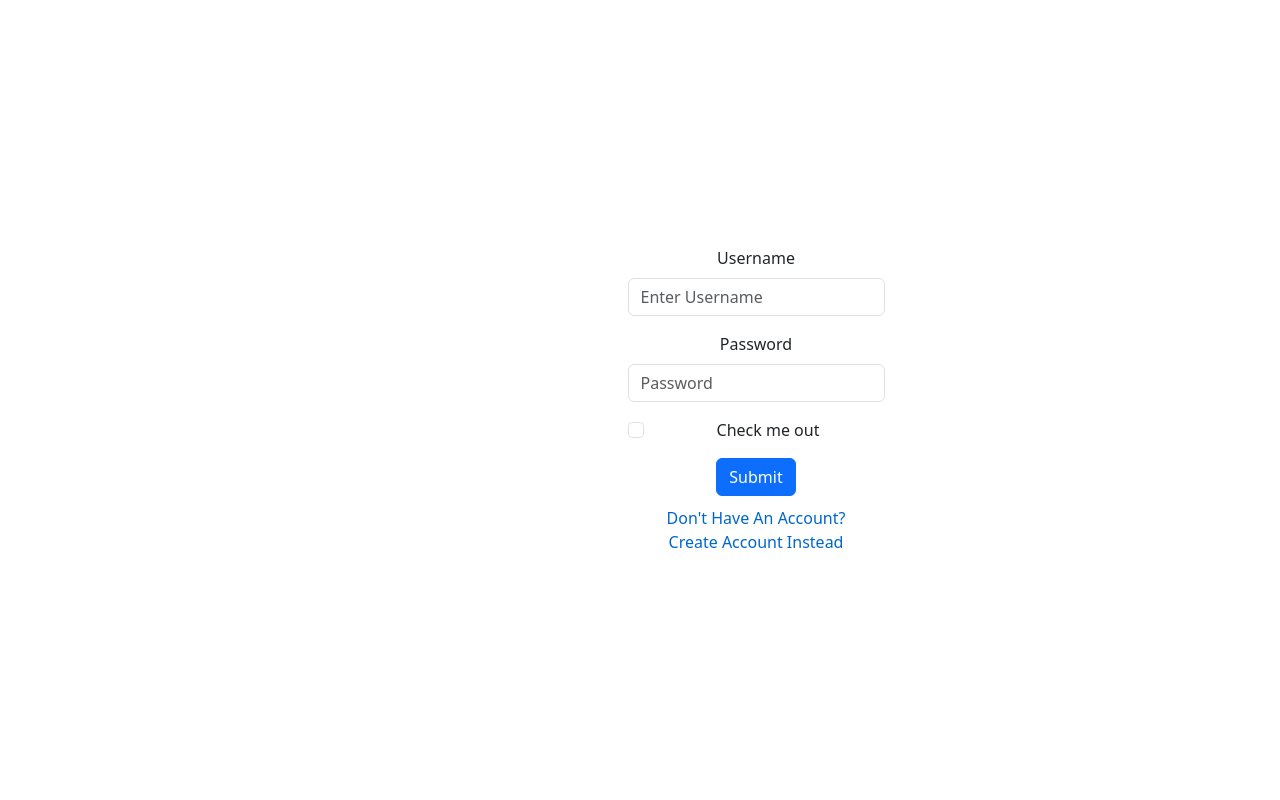
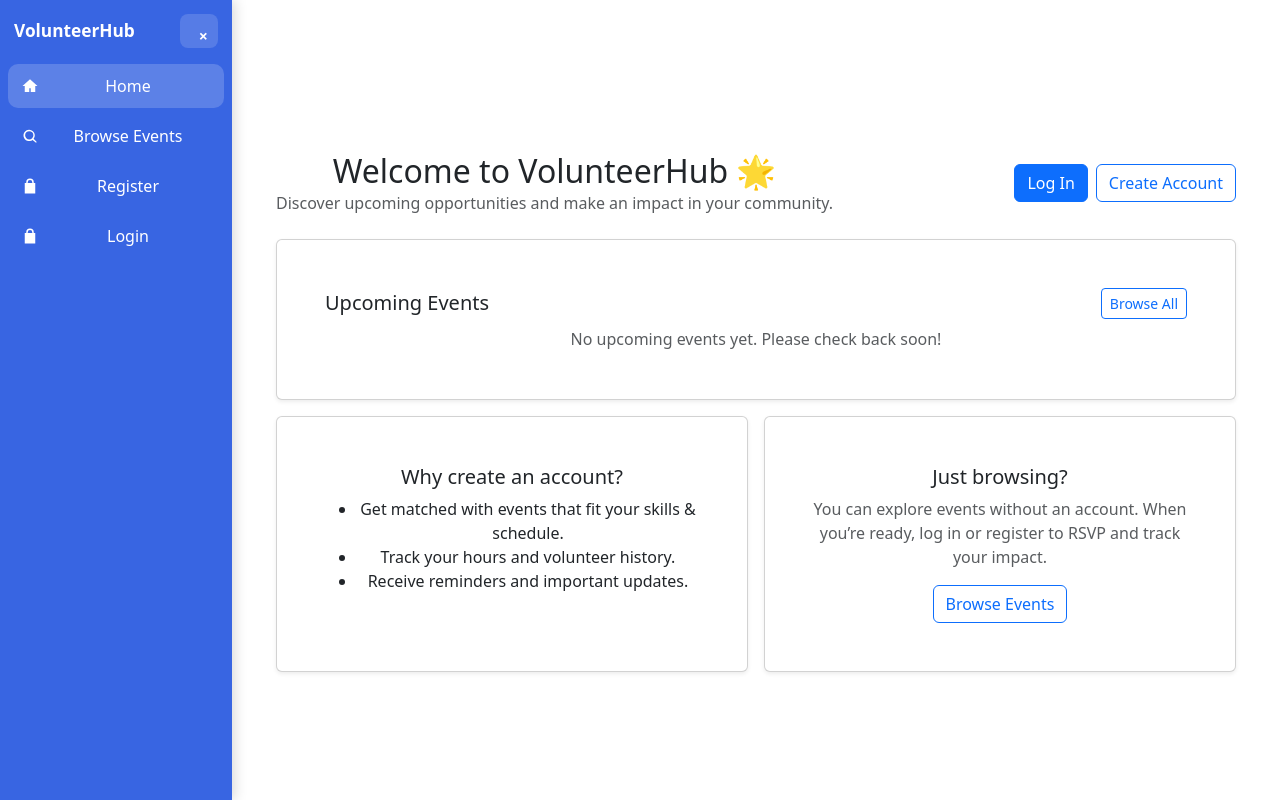
Before and after one commit to Muhammad-Wajeeh/4353-Software-Design-Project-, a React (Vite) app in the folder Client/: page / in a window 1280 px wide. Before the commit this address led to /login. Built offline with nearby package versions, Linux system fonts and the light colour scheme; no server answers.

Commit message:
public vs member landing + auth-aware sidebar

```diff
--- a/Client/src/App.jsx
+++ b/Client/src/App.jsx
@@ -1,4 +1,4 @@
-import { useState } from "react";
+import { useMemo, useState } from "react";
 import { BrowserRouter as Router, Routes, Route } from "react-router-dom";
 import "./App.css";
 import Login from "./Pages/Login";
@@ -12,7 +12,33 @@ import EditEvent from "./Pages/EditEvent";
 import Inbox from "./Pages/Inbox";
 import EventDetails from "./Pages/EventDetails";
 import HistoryDetails from "./Pages/HistoryDetails";
-import Home from "./Pages/Home"; // ✅ fixed path
+import BrowseEvents from "./Pages/BrowseEvents";
+import Home from "./Pages/Home";
+import PublicHome from "./Pages/PublicHome";
+
+function decodeJwt(token) {
+  try {
+    const base64Url = token.split(".")[1];
+    const base64 = base64Url.replace(/-/g, "+").replace(/_/g, "/");
+    const jsonPayload = decodeURIComponent(
+      atob(base64)
+        .split("")
+        .map((c) => "%" + ("00" + c.charCodeAt(0).toString(16)).slice(-2))
+        .join("")
+    );
+    return JSON.parse(jsonPayload);
+  } catch {
+    return null;
+  }
+}
+
+function isTokenValid(token) {
+  if (!token) return false;
+  const decoded = decodeJwt(token);
+  if (!decoded?.exp) return true; // be permissive if exp missing
+  const now = Math.floor(Date.now() / 1000);
+  return decoded.exp > now;
+}
 
 function App() {
   const [count, setCount] = useState(0);
@@ -32,13 +58,19 @@ function App() {
   const [eventDate, setEventDate] = useState("");
   const [eventsList, setEventsList] = useState([]);
 
+  const authed = useMemo(
+    () => isTokenValid(typeof window !== "undefined" ? localStorage.getItem("token") : null),
+    []
+  );
+
   return (
     <>
       <Router>
         <Routes>
-          {/* ✅ Root now loads the Home/Dashboard */}
-          <Route path="/" element={<Home />} />
+          {/* Root shows member dashboard if authed, otherwise public landing */}
+          <Route path="/" element={authed ? <Home /> : <PublicHome />} />
 
+          {/* Keep all existing routes */}
           <Route
             path="/Login"
             element={
@@ -96,24 +128,15 @@ function App() {
             }
           />
 
-          <Route
-            path="/VolunteerHistory"
-            element={<VolunteerHistory></VolunteerHistory>}
-          />
-          <Route
-            path="/VolunteerMatching"
-            element={<VolunteerMatching></VolunteerMatching>}
-          />
+          <Route path="/BrowseEvents" element={<BrowseEvents />} />
+          <Route path="/VolunteerHistory" element={<VolunteerHistory />} />
+          <Route path="/VolunteerMatching" element={<VolunteerMatching />} />
+          <Route path="/events/edit/:eventName" element={<EditEvent />} />
+          <Route path="/inbox" element={<Inbox />} />
+          <Route path="/events/:id" element={<EventDetails />} />
+          <Route path="/history/event/:eventId" element={<HistoryDetails />} />
 
-          <Route path="/events/edit/:eventName" element={<EditEvent />} />
-          <Route path="/inbox" element={<Inbox></Inbox>} />
-          <Route path="/events/:id" element={<EventDetails></EventDetails>} />
-          <Route
-            path="/history/event/:eventId"
-            element={<HistoryDetails></HistoryDetails>}
-          />
-
-          {/* Fallback */}
+          {/* Fallback (keep your old behavior) */}
           <Route path="*" element={<Sidebar />} />
         </Routes>
       </Router>
--- /dev/null
+++ b/Client/src/Pages/PublicHome.jsx
@@ -0,0 +1,160 @@
+import React, { useEffect, useMemo, useState } from "react";
+import axios from "axios";
+import { Link } from "react-router-dom";
+import Sidebar from "./Sidebar";
+import Card from "react-bootstrap/Card";
+import Button from "react-bootstrap/Button";
+import Badge from "react-bootstrap/Badge";
+import Spinner from "react-bootstrap/Spinner";
+
+const fmtDate = (iso) =>
+  iso
+    ? new Date(iso).toLocaleDateString(undefined, {
+        year: "numeric",
+        month: "short",
+        day: "numeric",
+      })
+    : "";
+
+export default function PublicHome() {
+  const [loading, setLoading] = useState(true);
+  const [events, setEvents] = useState([]);
+
+  useEffect(() => {
+    (async () => {
+      try {
+        const { data } = await axios.get("http://localhost:5000/event/getall");
+        const list = Array.isArray(data.events) ? data.events : [];
+        setEvents(list);
+      } catch (e) {
+        console.error(e);
+        setEvents([]);
+      } finally {
+        setLoading(false);
+      }
+    })();
+  }, []);
+
+  const upcoming = useMemo(() => {
+    const today = new Date();
+    const items = (events || [])
+      .filter((e) => new Date(e.eventDate || e.date) >= new Date(today.toDateString()))
+      .sort((a, b) => new Date(a.eventDate || a.date) - new Date(b.eventDate || b.date))
+      .slice(0, 6);
+    return items;
+  }, [events]);
+
+  return (
+    <>
+      <Sidebar />
+      <div className="container mt-4" style={{ maxWidth: 1100 }}>
+        {/* Hero */}
+        <div className="d-flex flex-column flex-md-row justify-content-between align-items-start align-items-md-center mb-4">
+          <div className="mb-3 mb-md-0">
+            <h2 className="m-0">Welcome to VolunteerHub 🌟</h2>
+            <div className="text-muted">
+              Discover upcoming opportunities and make an impact in your community.
+            </div>
+          </div>
+          <div className="d-flex gap-2">
+            <Button as={Link} to="/login" variant="primary">
+              Log In
+            </Button>
+            <Button as={Link} to="/register" variant="outline-primary">
+              Create Account
+            </Button>
+          </div>
+        </div>
+
+        {/* Upcoming Events (public) */}
+        <Card className="shadow-sm mb-3">
+          <Card.Body>
+            <div className="d-flex justify-content-between align-items-center mb-2">
+              <Card.Title className="mb-0">Upcoming Events</Card.Title>
+              <Button as={Link} to="/BrowseEvents" size="sm" variant="outline-primary">
+                Browse All
+              </Button>
+            </div>
+
+            {loading ? (
+              <div className="text-center py-4">
+                <Spinner animation="border" />
+              </div>
+            ) : upcoming.length === 0 ? (
+              <div className="text-muted">No upcoming events yet. Please check back soon!</div>
+            ) : (
+              <div className="row g-3">
+                {upcoming.map((e, i) => {
+                  const name = e.eventName ?? e.name;
+                  const date = e.eventDate ?? e.date;
+                  const location = e.eventLocation ?? e.location;
+                  const urgency = e.eventUrgency ?? e.urgency;
+                  const skills = e.eventRequiredSkills ?? e.requiredskills ?? [];
+
+                  return (
+                    <div className="col-12 col-md-6" key={`${name}-${i}`}>
+                      <Card className="h-100">
+                        <Card.Body>
+                          <div className="d-flex justify-content-between align-items-start">
+                            <div>
+                              <div className="fw-semibold">{name}</div>
+                              <div className="text-muted small">
+                                {fmtDate(date)} • {location || "—"}
+                              </div>
+                            </div>
+                            <Badge bg="secondary">
+                              {typeof urgency === "number"
+                                ? ["Low", "Medium", "High", "Critical"][
+                                    Math.min(Math.max(urgency, 0), 3)
+                                  ]
+                                : urgency || "—"}
+                            </Badge>
+                          </div>
+                          {Array.isArray(skills) && skills.length > 0 && (
+                            <div className="mt-2 small">
+                              Required: {skills.join(", ")}
+                            </div>
+                          )}
+                        </Card.Body>
+                      </Card>
+                    </div>
+                  );
+                })}
+              </div>
+            )}
+          </Card.Body>
+        </Card>
+
+        {/* Why join */}
+        <div className="row g-3">
+          <div className="col-12 col-md-6">
+            <Card className="shadow-sm h-100">
+              <Card.Body>
+                <Card.Title>Why create an account?</Card.Title>
+                <ul className="mb-0">
+                  <li>Get matched with events that fit your skills & schedule.</li>
+                  <li>Track your hours and volunteer history.</li>
+                  <li>Receive reminders and important updates.</li>
+                </ul>
+              </Card.Body>
+            </Card>
+          </div>
+          <div className="col-12 col-md-6">
+            <Card className="shadow-sm h-100">
+              <Card.Body>
+                <Card.Title>Just browsing?</Card.Title>
+                <div className="text-muted">
+                  You can explore events without an account. When you’re ready, log in
+                  or register to RSVP and track your impact.
+                </div>
+                <Button as={Link} to="/BrowseEvents" className="mt-3" variant="outline-primary">
+                  Browse Events
+                </Button>
+              </Card.Body>
+            </Card>
+          </div>
+        </div>
+      </div>
+    </>
+  );
+}
--- a/Client/src/Pages/Sidebar.jsx
+++ b/Client/src/Pages/Sidebar.jsx
@@ -74,6 +74,14 @@ function decodeJwt(token) {
   }
 }
 
+function isTokenValid(token) {
+  if (!token) return false;
+  const decoded = decodeJwt(token);
+  if (!decoded?.exp) return true;
+  const now = Math.floor(Date.now() / 1000);
+  return decoded.exp > now;
+}
+
 export default function Sidebar() {
   const location = useLocation();
 
@@ -87,16 +95,14 @@ export default function Sidebar() {
   // Hover card state (label + top position)
   const [hoverCard, setHoverCard] = useState({ label: null, top: 0 });
 
+  const token =
+    typeof window !== "undefined" ? localStorage.getItem("token") : null;
+  const authed = isTokenValid(token);
+
   useEffect(() => {
-    // ✅ use JWT instead of hard-coded "u1"
     const fetchUnread = async () => {
       try {
-        const token = localStorage.getItem("token");
-        if (!token) return setUnreadNotifs(0);
-
-        const decoded = decodeJwt(token);
-        if (!decoded?.id) return setUnreadNotifs(0);
-
+        if (!authed) return setUnreadNotifs(0);
         const { data } = await axios.get(
           "http://localhost:5000/notifications/getAllForThisUser",
           {
@@ -110,7 +116,12 @@ export default function Sidebar() {
       }
     };
     fetchUnread();
-  }, [location.pathname]);
+
+    const handleRefresh = () => fetchUnread();
+    window.addEventListener("notificationsUpdated", handleRefresh);
+    return () => window.removeEventListener("notificationsUpdated", handleRefresh);
+    // eslint-disable-next-line react-hooks/exhaustive-deps
+  }, [location.pathname, authed, token]);
 
   useEffect(() => {
     document.body.style.setProperty("--sidebar-space", collapsed ? "72px" : "232px");
@@ -156,12 +167,17 @@ export default function Sidebar() {
       </div>
 
       <nav className="sidebar-nav">
-        {/* ✅ New Home tab (keeps everything else the same) */}
+        {/* Home visible to everyone */}
         <Item to="/" icon={<Icon.Home />} label="Home" />
 
+        {/* Always-visible public browsing */}
+        <Item to="/BrowseEvents" icon={<Icon.Search />} label="Browse Events" />
+
+        {/* Auth-only items */}
+        {authed && (
+          <>
             <Item to="/eventmanagement" icon={<Icon.Calendar />} label="Event Management" />
             <Item to="/profilemanagement" icon={<Icon.Users />} label="Profile Management" />
-        <Item to="/BrowseEvents" icon={<Icon.Search />} label="Browse Events" />
             <Item to="/inbox" icon={<Icon.Mail />} label="Inbox">
               {unreadNotifs > 0 && (
                 <Badge bg="danger" pill className="counter">{unreadNotifs}</Badge>
@@ -171,9 +187,17 @@ export default function Sidebar() {
             <Item to="/VolunteerMatching" icon={<Icon.Users />} label="Volunteer Matching" />
             <Item to="/VolunteerHistory" icon={<Icon.History />} label="Volunteer History" />
             <Item to="/settings" icon={<Icon.Gear />} label="Settings" />
+          </>
+        )}
+
+        {/* Auth gates for auth links */}
+        {!authed && (
+          <>
             <Item to="/register" icon={<Icon.Lock />} label="Register" />
             <Item to="/login" icon={<Icon.Lock />} label="Login" />
-        <Item to="/logout" icon={<Icon.Door />} label="Log Out" />
+          </>
+        )}
+        {authed && <Item to="/logout" icon={<Icon.Door />} label="Log Out" />}
       </nav>
 
       {/* Themed hover card (shown only when collapsed and hovering) */}
```
Lines whose indentation alone changed are shown as unchanged.
